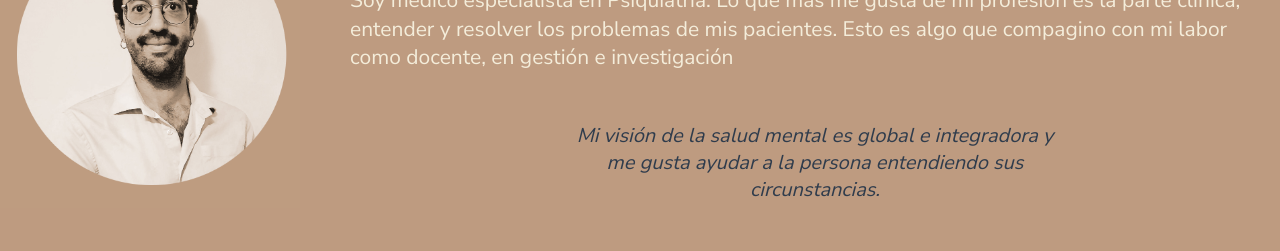
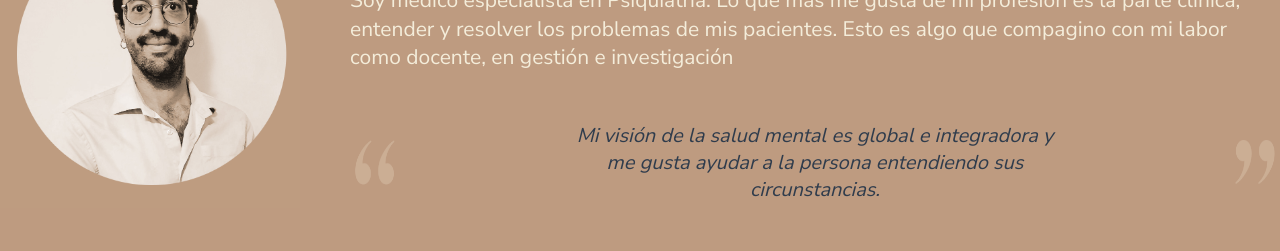
Before and after one commit to Carwels/helpful-thinking, a Next.js app: page / in a window 1280 px wide. Shown: the part 3180-3431 px from the top of the page. Built offline with nearby package versions, Linux system fonts and the light colour scheme.

Commit message:
comillas added

```diff
--- a/src/components/Leader/Leader.module.scss
+++ b/src/components/Leader/Leader.module.scss
@@ -157,7 +157,23 @@
   }
 }
 
-.vision {
+.visionContainer {
+  display: flex;
+  align-items: center;
+  justify-content: center;
+}
+
+.comillaWrapper {
+  flex: 0 0 auto;
+}
+
+.visionTextContainer {
+  flex: 1;
+  display: flex;
+  justify-content: center;
+}
+
+.visionText {
   font-family: $font-nunito;
   color: $color2;
   font-size: 2rem;
@@ -165,7 +181,6 @@
   text-align: center;
   margin: 0 auto;
   max-width: 50rem;
-  margin-bottom: 5rem;
 
   @include responsive("laptop") {
     font-size: 1.9rem;
@@ -182,9 +197,15 @@
   }
 }
 
+.comillaImg {
+  height: 5rem;
+  width: 5rem;
+}
+
 .btnContainer {
   display: flex;
   justify-content: space-evenly;
+  margin-top: 5rem;
 
   @include responsive("xs") {
     flex-direction: column;
--- a/src/components/Leader/Leader.tsx
+++ b/src/components/Leader/Leader.tsx
@@ -3,6 +3,9 @@ import Image from 'next/image'
 
 import styles from "./Leader.module.scss"
 import profile from "@/assets/images/profile.jpeg"
+
+import comilla1 from "@/assets/images/comilla1.png"
+import comilla2 from "@/assets/images/comilla2.png"
 
 function Leader() {
     return (
@@ -25,8 +28,26 @@ function Leader() {
                         <div className={styles.description}>
                             Soy médico especialista en Psiquiatría. Lo que más me gusta de mi profesión es la parte clínica, entender y resolver los problemas de mis pacientes. Esto es algo que compagino con mi labor como docente, en gestión e investigación
                         </div>
-                        <div className={styles.vision}>
-                            Mi visión de la salud mental es global e integradora y me gusta ayudar a la persona entendiendo sus circunstancias.
+                        <div className={styles.visionContainer}>
+                            <div className={styles.comillaWrapper}>
+                                <Image
+                                    src={comilla1}
+                                    alt="Logo"
+                                    className={styles.comillaImg}
+                                />
+                            </div>
+                            <div className={styles.visionTextContainer}>
+                                <div className={styles.visionText}>
+                                    Mi visión de la salud mental es global e integradora y me gusta ayudar a la persona entendiendo sus circunstancias.
+                                </div>
+                            </div>
+                            <div className={styles.comillaWrapper}>
+                                <Image
+                                    src={comilla2}
+                                    alt="Logo"
+                                    className={styles.comillaImg}
+                                />
+                            </div>
                         </div>
                         <div className={styles.btnContainer}>
                             <button className={styles.btn}>Saber más</button>
```
Also changed, not shown: src/assets/images/comilla1.png (added), src/assets/images/comilla2.png (added).
